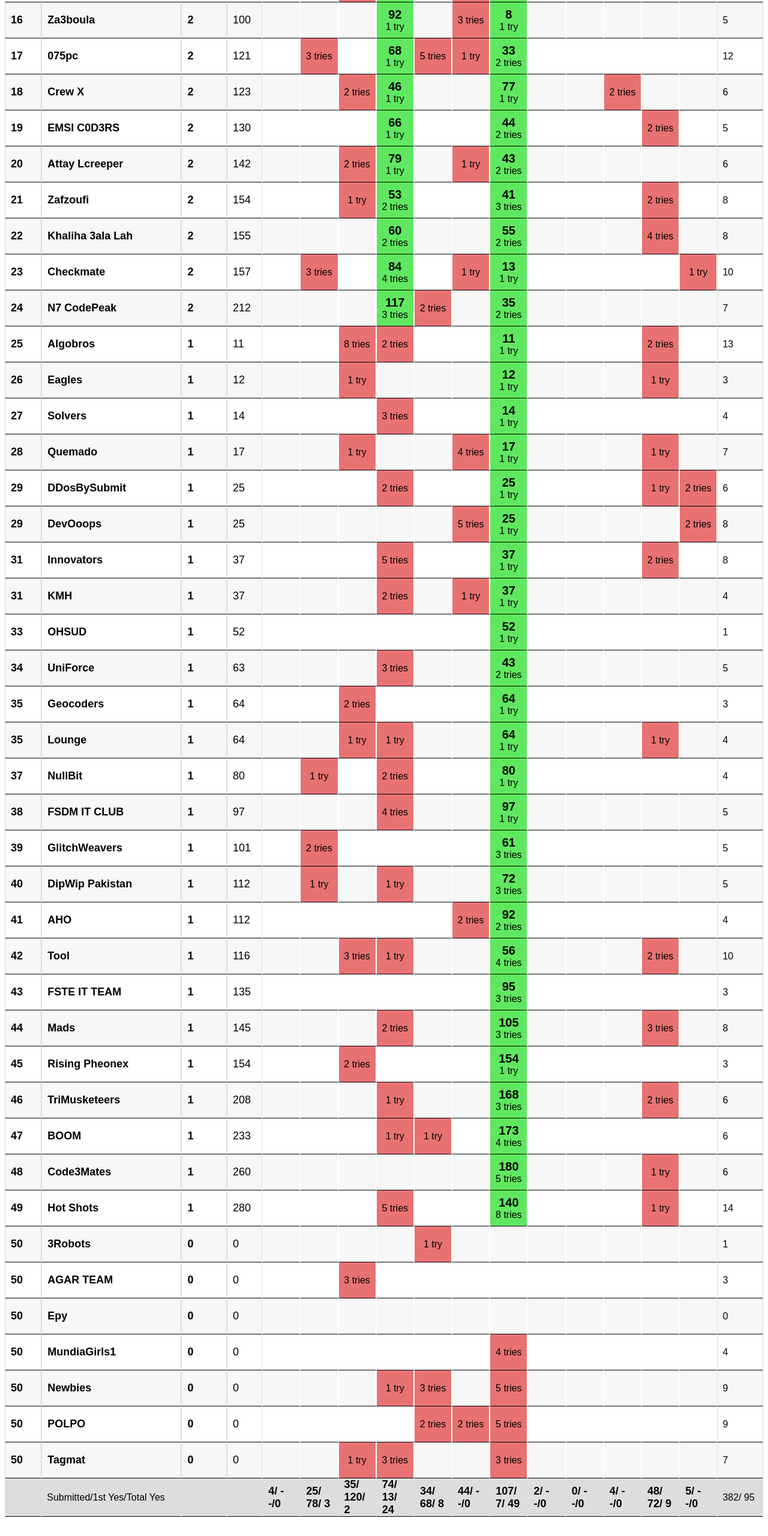
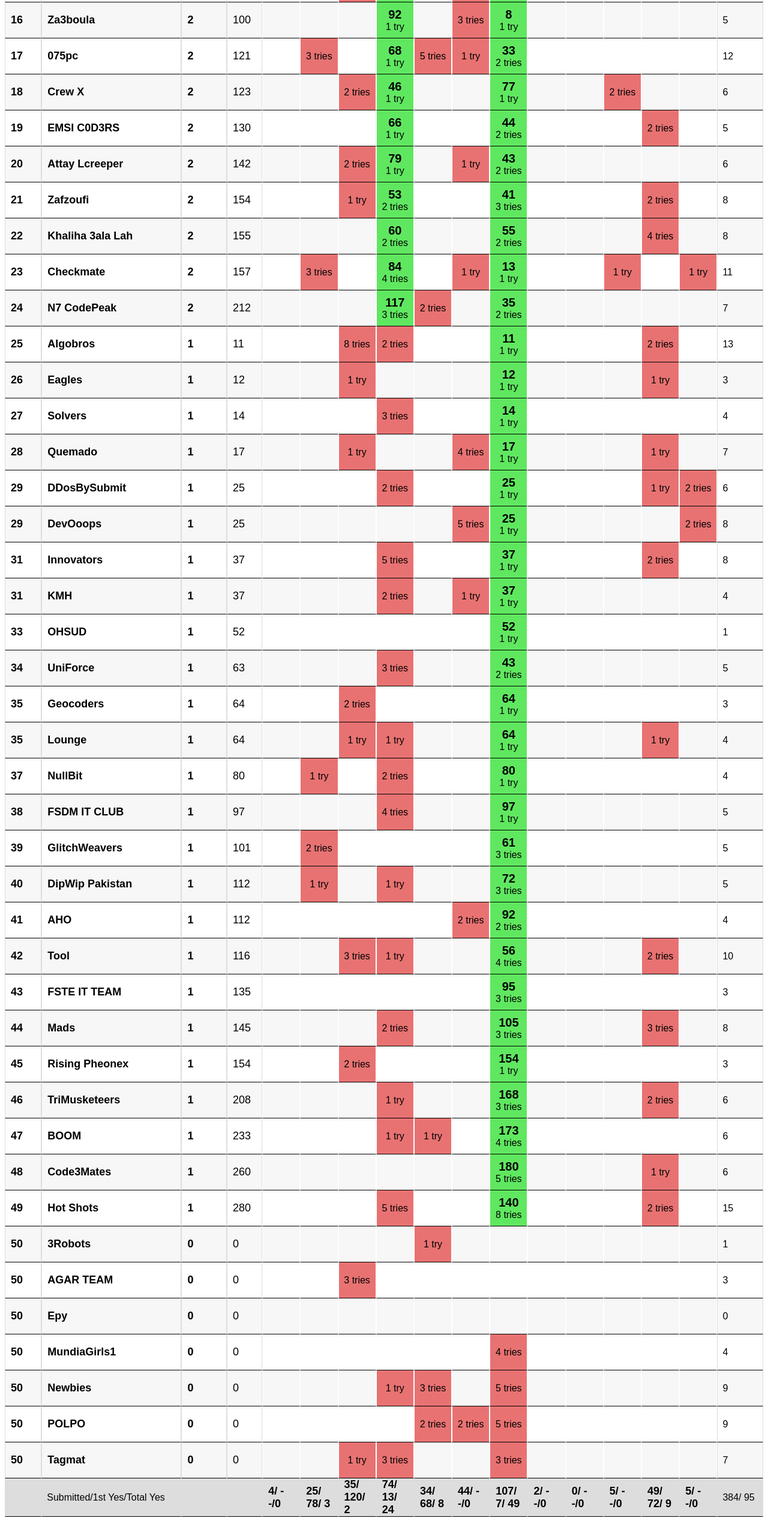
Before and after one commit to ucefizi/mnpc-2023-scoreboard, a plain HTML site: page index.html in a window 1280 px wide. Shown: the part 1294-3854 px from the top of the page at 60% size. Drawn offline with Linux system fonts and the light colour scheme.

Commit message:
update sb

```diff
--- a/index.html
+++ b/index.html
@@ -1164,14 +1164,15 @@ table tr td.right {
                         <div class="problem-time"></div>
                     </td><td class="empty">
                         <div class="problem-time"></div>
-                    </td><td class="empty">
-                        <div class="problem-time"></div>
-                    </td><td class="empty">
-                        <div class="problem-time"></div>
-                    </td><td class="no">
-                        <div class="problem-time"></div>
-                        <div class="number-tries">1 try</div>
-                    </td><td>10</td>
+                    </td><td class="no">
+                        <div class="problem-time"></div>
+                        <div class="number-tries">1 try</div>
+                    </td><td class="empty">
+                        <div class="problem-time"></div>
+                    </td><td class="no">
+                        <div class="problem-time"></div>
+                        <div class="number-tries">1 try</div>
+                    </td><td>11</td>
                 </tr>
                 <tr class="even">
                     <td class="teamrank">24</td><td id="no-medal" class="teamName">N7 CodePeak</td><td class="center">2</td><td class="right">212</td><td class="empty">
@@ -1941,10 +1942,10 @@ table tr td.right {
                         <div class="problem-time"></div>
                     </td><td class="no">
                         <div class="problem-time"></div>
-                        <div class="number-tries">1 try</div>
-                    </td><td class="empty">
-                        <div class="problem-time"></div>
-                    </td><td>14</td>
+                        <div class="number-tries">2 tries</div>
+                    </td><td class="empty">
+                        <div class="problem-time"></div>
+                    </td><td>15</td>
                 </tr>
                 <tr class="even">
                     <td class="teamrank">50</td><td id="no-medal" class="teamName">3Robots</td><td class="center">0</td><td class="right">0</td><td class="empty">
@@ -2162,11 +2163,11 @@ table tr td.right {
             7/
             49</td><td class="center">2/
             --/0</td><td class="center">0/
-            --/0</td><td class="center">4/
-            --/0</td><td class="center">48/
+            --/0</td><td class="center">5/
+            --/0</td><td class="center">49/
             72/
             9</td><td class="center">5/
-            --/0</td><td>382/
+            --/0</td><td>384/
                 95</td>
                 </tr>
             </TABLE>
```
